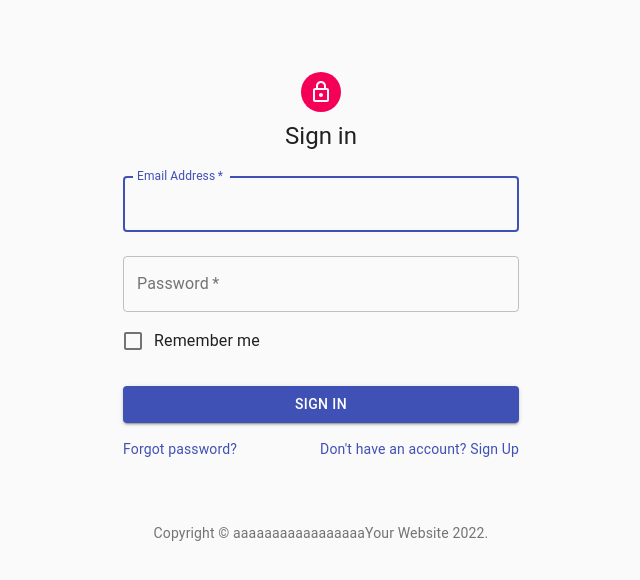
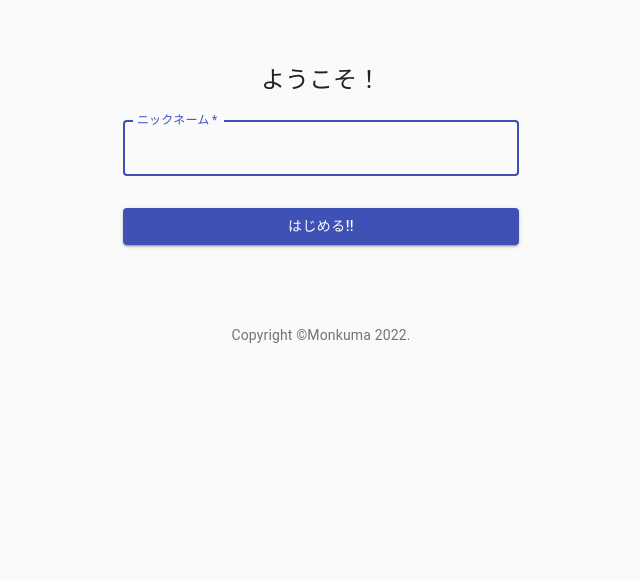
Before and after one commit to monkuma/idobatakaigi-udemy-ham, a React (Create React App) app: page / in a window 1280 px wide. Shown: the top 580 px of the page, without its empty margins (319-959 px from the left). Built offline with nearby package versions, Linux system fonts and the light colour scheme.

Commit message:
update signin page

```diff
--- a/src/components/Signin.js
+++ b/src/components/Signin.js
@@ -1,14 +1,9 @@
 import React from "react";
-import Avatar from "@material-ui/core/Avatar";
 import Button from "@material-ui/core/Button";
 import CssBaseline from "@material-ui/core/CssBaseline";
 import TextField from "@material-ui/core/TextField";
-import FormControlLabel from "@material-ui/core/FormControlLabel";
-import Checkbox from "@material-ui/core/Checkbox";
 import Link from "@material-ui/core/Link";
-import Grid from "@material-ui/core/Grid";
 import Box from "@material-ui/core/Box";
-import LockOutlinedIcon from "@material-ui/icons/LockOutlined";
 import Typography from "@material-ui/core/Typography";
 import { makeStyles } from "@material-ui/core/styles";
 import Container from "@material-ui/core/Container";
@@ -16,9 +11,9 @@
 function Copyright() {
   return (
     <Typography variant="body2" color="textSecondary" align="center">
-      {"Copyright © aaaaaaaaaaaaaaaaa"}
-      <Link color="inherit" href="https://mui.com/">
-        Your Website
+      {"Copyright ©"}
+      <Link color="inherit" href="#">
+        Monkuma
       </Link>{" "}
       {new Date().getFullYear()}
       {"."}
@@ -53,11 +48,8 @@
     <Container component="main" maxWidth="xs">
       <CssBaseline />
       <div className={classes.paper}>
-        <Avatar className={classes.avatar}>
-          <LockOutlinedIcon />
-        </Avatar>
         <Typography component="h1" variant="h5">
-          Sign in
+          ようこそ！
         </Typography>
         <form className={classes.form} noValidate>
           <TextField
@@ -65,26 +57,10 @@
             margin="normal"
             required
             fullWidth
-            id="email"
-            label="Email Address"
-            name="email"
-            autoComplete="email"
+            id="name"
+            label="ニックネーム"
+            name="name"
             autoFocus
-          />
-          <TextField
-            variant="outlined"
-            margin="normal"
-            required
-            fullWidth
-            name="password"
-            label="Password"
-            type="password"
-            id="password"
-            autoComplete="current-password"
-          />
-          <FormControlLabel
-            control={<Checkbox value="remember" color="primary" />}
-            label="Remember me"
           />
           <Button
             type="submit"
@@ -93,20 +69,8 @@
             color="primary"
             className={classes.submit}
           >
-            Sign In
+            はじめる!!
           </Button>
-          <Grid container>
-            <Grid item xs>
-              <Link href="#" variant="body2">
-                Forgot password?
-              </Link>
-            </Grid>
-            <Grid item>
-              <Link href="#" variant="body2">
-                {"Don't have an account? Sign Up"}
-              </Link>
-            </Grid>
-          </Grid>
         </form>
       </div>
       <Box mt={8}>
```
